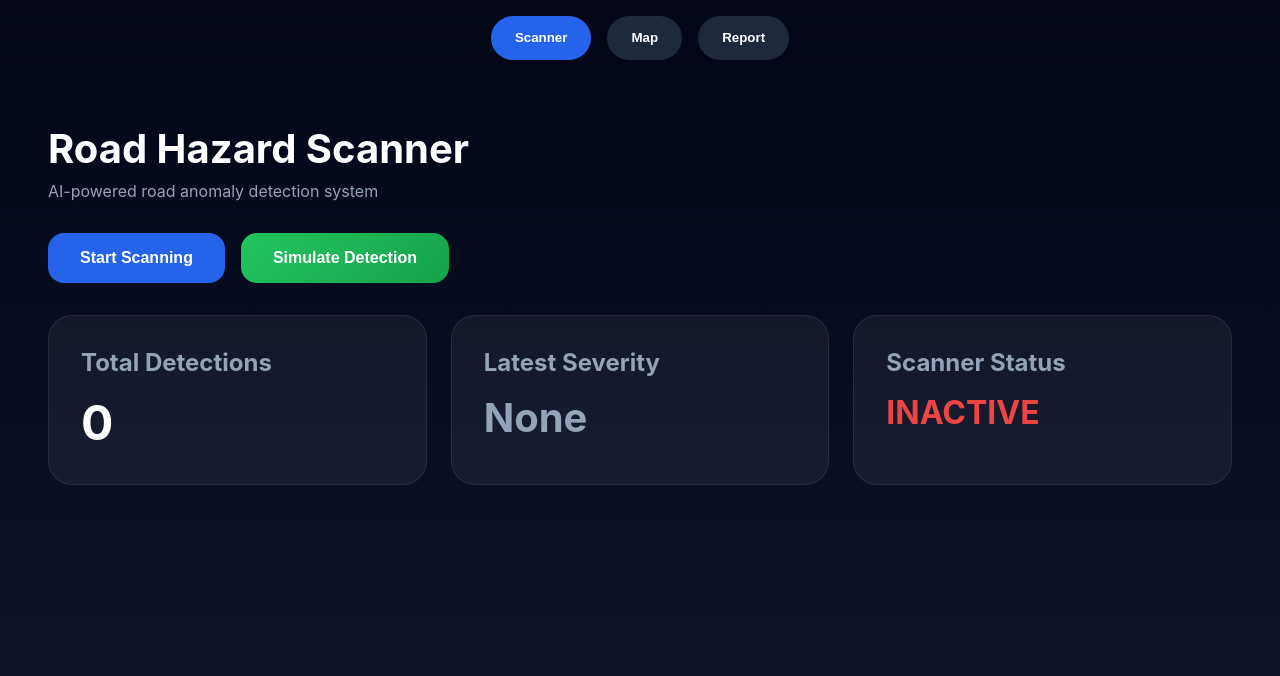
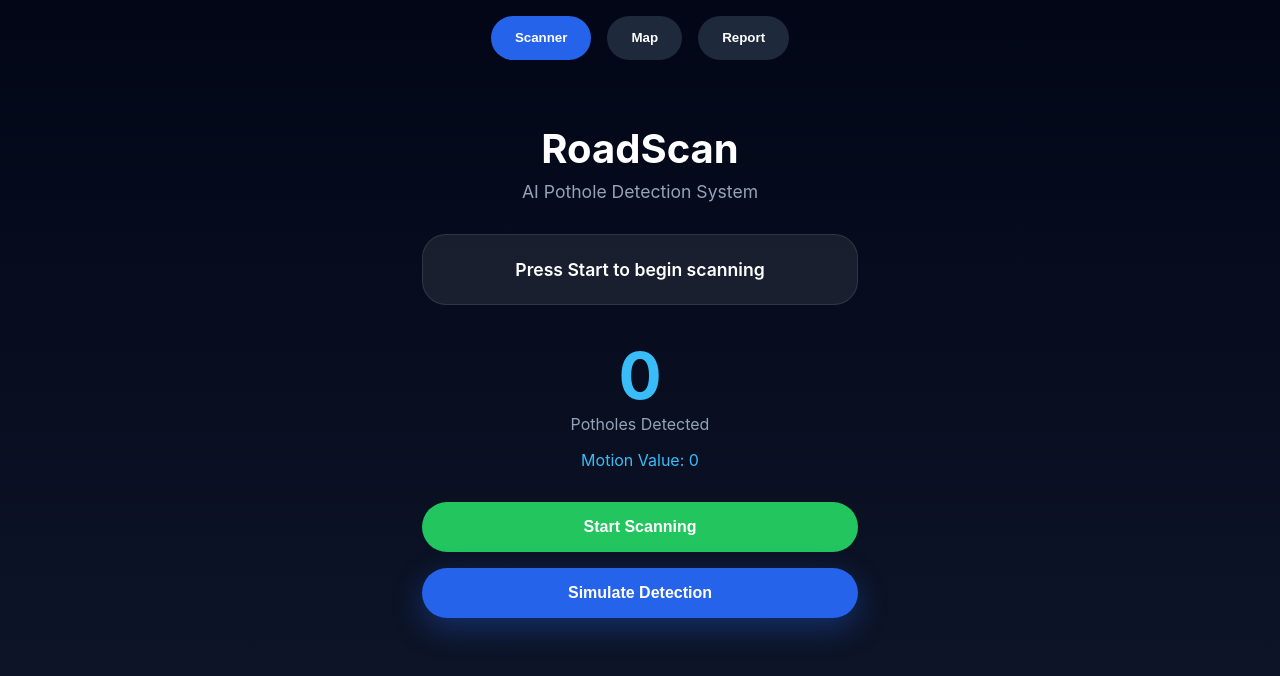
Before and after one commit to md-suleiman/Roadscan, a React (Vite) app: page / in a window 1280 px wide. Shown: the top 676 px of the page. Built offline with nearby package versions, Linux system fonts and the light colour scheme.

Commit message:
updated feature

```diff
--- a/src/components/Scanner.jsx
+++ b/src/components/Scanner.jsx
@@ -1,415 +1,243 @@
-import { useEffect, useState } from 'react'
-
-import {
-  db,
-  collection,
- addDoc,
-} from '../firebase'
+import { useState, useEffect } from 'react'
+import { db, collection, addDoc } from '../firebase'
 
 function Scanner() {
-  const [isScanning, setIsScanning] =
-    useState(false)
+  const [detecting, setDetecting] = useState(false)
+  const [count, setCount] = useState(0)
+  const [status, setStatus] = useState('Press Start to begin scanning')
+  const [lastDetection, setLastDetection] = useState(null)
+  const [clicked, setClicked] = useState(false)
+  const [motionValue, setMotionValue] = useState(0)
 
-  const [potholes, setPotholes] =
-    useState(0)
+  const reportPothole = async (severity) => {
+    setCount((prev) => prev + 1)
+    setStatus('Uploading detection...')
+    setLastDetection(new Date().toLocaleTimeString())
+    setClicked(true)
+    setTimeout(() => setClicked(false), 200)
 
-  const [severity, setSeverity] =
-    useState('None')
+    navigator.geolocation.getCurrentPosition(
+      async (position) => {
+        const report = {
+          lat: position.coords.latitude,
+          lng: position.coords.longitude,
+          severity,
+          timestamp: new Date().toISOString(),
+        }
+        await addDoc(collection(db, 'potholes'), report)
 
-  const [lastDetection, setLastDetection] =
-    useState(0)
+        let label = 'Minor'
+        if (severity > 22) label = 'Severe'
+        else if (severity > 15) label = 'Moderate'
 
-  const [demoIndex, setDemoIndex] =
-    useState(0)
-
-  const severityLevels = [
-    {
-      value: 8,
-      label: 'Minor',
-      color: '#eab308',
+        setStatus(`${label} pothole detected`)
       },
-
-    {
-      value: 17,
-      label: 'Moderate',
-      color: '#f59e0b',
-    },
-
-    {
-      value: 24,
-      label: 'Severe',
-      color: '#ef4444',
-    },
-  ]
+      () => setStatus('Location permission denied')
+    )
+  }
 
   useEffect(() => {
-    const handleMotion = async (
-      event
-    ) => {
-      if (!isScanning) return
+    let lastTrigger = 0
+    let lastZ = null
+
+    // Store last 20 delta readings with timestamps
+    // Used for both walking detection and speedbreaker detection
+    const recentDeltas = []
+
+    // WALKING FILTER
+    // Walking creates a rhythmic pattern — regular spikes every 400–800ms (one per step)
+    // If we see 4+ spikes with consistent spacing, it's footsteps, not a pothole
+    const isWalkingPattern = () => {
+      const now = Date.now()
+      // Only look at recent spikes above noise level
+      const spikes = recentDeltas.filter(
+        (d) => now - d.time < 4000 && d.value > 4
+      )
+      if (spikes.length < 4) return false
+
+      // Calculate time gaps between spikes
+      const intervals = []
+      for (let i = 1; i < spikes.length; i++) {
+        intervals.push(spikes[i].time - spikes[i - 1].time)
+      }
+
+      const avg = intervals.reduce((a, b) => a + b, 0) / intervals.length
+
+      // Walking rhythm is 400–900ms between steps
+      // If all intervals are close to the average, it's rhythmic = walking
+      const isRhythmic = intervals.every((i) => Math.abs(i - avg) < 220)
+      return isRhythmic && avg > 350 && avg < 900
+    }
+
+    // SPEEDBREAKER FILTER
+    // A speedbreaker causes gradual sustained motion across MULTIPLE readings
+    // A pothole causes ONE sudden isolated spike
+    // So if the last 4 readings are ALL elevated, it's a speedbreaker
+    const isSpeedbreaker = () => {
+      const last4 = recentDeltas.slice(-4)
+      if (last4.length < 4) return false
+      // All 4 recent readings elevated = gradual sustained bump = speedbreaker
+      return last4.every((d) => d.value > 5)
+    }
+
+    const handleMotion = (event) => {
+      const currentZ = event.accelerationIncludingGravity?.z || 0
+      if (lastZ === null) {
+        lastZ = currentZ
+        return
+      }
+
+      const delta = Math.abs(currentZ - lastZ)
+      lastZ = currentZ
+
+      // Keep rolling window of last 20 readings
+      recentDeltas.push({ value: delta, time: Date.now() })
+      if (recentDeltas.length > 20) recentDeltas.shift()
+
+      setMotionValue(delta.toFixed(2))
 
       const now = Date.now()
 
-      if (
-        now - lastDetection <
-        2000
-      )
+      // Only process if spike is significant and cooldown has passed
+      if (delta > 8 && now - lastTrigger > 1500) {
+
+        // Check walking pattern first
+        if (isWalkingPattern()) {
+          setStatus('Walking detected — ignored')
           return
+        }
 
-      const acc =
-        event.accelerationIncludingGravity
+        // Check speedbreaker pattern
+        if (isSpeedbreaker()) {
+          setStatus('Speedbreaker detected — ignored')
+          return
+        }
 
-      if (!acc) return
+        // It's a real pothole — classify severity by delta magnitude
+        // These ranges are calibrated for realistic phone motion values
+        lastTrigger = now
+        let severity
+        if (delta > 22) {
+          severity = 26       // Severe — very sharp jolt
+        } else if (delta > 14) {
+          severity = 19       // Moderate — clear bump
+        } else {
+          severity = 12       // Minor — small dip
+        }
 
-      const total =
-        Math.abs(acc.x || 0) +
-        Math.abs(acc.y || 0) +
-        Math.abs(acc.z || 0)
-
-      let level = null
-
-      if (total > 15) {
-        level = {
-          label: 'Severe',
-          value: total,
-        }
-      } else if (total > 10) {
-        level = {
-          label: 'Moderate',
-          value: total,
-        }
-      } else if (total > 7) {
-        level = {
-          label: 'Minor',
-          value: total,
+        reportPothole(severity)
       }
     }
 
-      if (level) {
-        setPotholes((prev) => prev + 1)
-
-        setSeverity(level.label)
-
-        setLastDetection(now)
-
-        navigator.geolocation.getCurrentPosition(
-          async (position) => {
-            await addDoc(
-              collection(
-                db,
-                'potholes'
-              ),
-              {
-                lat:
-                  position.coords
-                    .latitude,
-
-                lng:
-                  position.coords
-                    .longitude,
-
-                severity:
-                  level.value,
-
-                label:
-                  level.label,
-
-                timestamp:
-                  Date.now(),
+    if (detecting) {
+      // iOS requires explicit permission for DeviceMotion
+      if (
+        typeof DeviceMotionEvent !== 'undefined' &&
+        typeof DeviceMotionEvent.requestPermission === 'function'
+      ) {
+        DeviceMotionEvent.requestPermission().then((permission) => {
+          if (permission === 'granted') {
+            window.addEventListener('devicemotion', handleMotion)
+            setStatus('Motion detection active')
           }
-            )
-          }
-        )
+        })
+      } else {
+        window.addEventListener('devicemotion', handleMotion)
+        setStatus('Motion detection active')
       }
     }
 
-    window.addEventListener(
-      'devicemotion',
-      handleMotion
-    )
-
     return () => {
-      window.removeEventListener(
-        'devicemotion',
-        handleMotion
-      )
+      window.removeEventListener('devicemotion', handleMotion)
     }
-  }, [
-    isScanning,
-    lastDetection,
-  ])
-
-  const simulateDetection =
-    async () => {
-      const current =
-        severityLevels[
-          demoIndex
-        ]
-
-      setPotholes(
-        (prev) => prev + 1
-      )
-
-      setSeverity(current.label)
-
-      navigator.geolocation.getCurrentPosition(
-        async (position) => {
-          await addDoc(
-            collection(
-              db,
-              'potholes'
-            ),
-            {
-              lat:
-                position.coords
-                  .latitude,
-
-              lng:
-                position.coords
-                  .longitude,
-
-              severity:
-                current.value,
-
-              label:
-                current.label,
-
-              timestamp:
-                Date.now(),
-            }
-          )
-        }
-      )
-
-      setDemoIndex(
-        (prev) =>
-          (prev + 1) % 3
-      )
-    }
-
-  const getSeverityColor = () => {
-    if (severity === 'Severe')
-      return '#ef4444'
-
-    if (
-      severity === 'Moderate'
-    )
-      return '#f59e0b'
-
-    if (severity === 'Minor')
-      return '#eab308'
-
-    return '#94a3b8'
-  }
+  }, [detecting])
 
   return (
     <div
       style={{
+        textAlign: 'center',
         padding: '2rem',
-        color: 'white',
+        maxWidth: '500px',
+        margin: '0 auto',
       }}
     >
-      <h1
-        style={{
-          fontSize: '2.5rem',
-          marginBottom: '0.5rem',
-        }}
-      >
-        Road Hazard Scanner
-      </h1>
+      <h2 style={{ fontSize: '2.5rem', marginBottom: '0.5rem', color: 'white' }}>
+        RoadScan
+      </h2>
 
-      <p
-        style={{
-          color: '#94a3b8',
-          marginBottom: '2rem',
-        }}
-      >
-        AI-powered road anomaly
-        detection system
+      <p style={{ color: '#94a3b8', marginBottom: '2rem', fontSize: '1.1rem' }}>
+        AI Pothole Detection System
       </p>
 
       <div
         style={{
-          display: 'flex',
-          gap: '1rem',
+          background: 'rgba(255,255,255,0.08)',
+          padding: '1.5rem',
+          borderRadius: '24px',
           marginBottom: '2rem',
-          flexWrap: 'wrap',
+          border: '1px solid rgba(255,255,255,0.1)',
         }}
       >
+        <p style={{ fontSize: '1.1rem', margin: 0, color: 'white', fontWeight: '600' }}>
+          {status}
+        </p>
+        {lastDetection && (
+          <p style={{ fontSize: '0.95rem', color: '#cbd5e1', marginTop: '0.8rem' }}>
+            Last detected at {lastDetection}
+          </p>
+        )}
+      </div>
+
+      <div style={{ marginBottom: '2rem' }}>
+        <p style={{ fontSize: '4rem', fontWeight: 'bold', margin: 0, color: '#38bdf8' }}>
+          {count}
+        </p>
+        <p style={{ color: '#94a3b8', margin: 0, fontSize: '1rem' }}>
+          Potholes Detected
+        </p>
+        <p style={{ color: '#38bdf8', marginTop: '1rem', fontSize: '1rem' }}>
+          Motion Value: {motionValue}
+        </p>
+      </div>
+
       <button
-          onClick={() =>
-            setIsScanning(
-              !isScanning
-            )
-          }
+        onClick={() => setDetecting(!detecting)}
         style={{
-            padding:
-              '1rem 2rem',
-
-            borderRadius: '16px',
-
+          padding: '1rem 2rem',
+          fontSize: '1rem',
+          backgroundColor: detecting ? '#ef4444' : '#22c55e',
+          color: 'white',
           border: 'none',
-
-            background: isScanning
-              ? '#ef4444'
-              : '#2563eb',
-
-            color: 'white',
-
-            fontWeight: 'bold',
-
-            fontSize: '1rem',
-
+          borderRadius: '50px',
           cursor: 'pointer',
+          width: '100%',
+          marginBottom: '1rem',
+          fontWeight: '700',
         }}
       >
-          {isScanning
-            ? 'Stop Scanning'
-            : 'Start Scanning'}
+        {detecting ? 'Stop Scanning' : 'Start Scanning'}
       </button>
 
       <button
-          onClick={
-            simulateDetection
-          }
+        onClick={() => reportPothole(18)}
         style={{
-            padding:
-              '1rem 2rem',
-
-            borderRadius: '16px',
-
+          padding: '1rem 2rem',
+          fontSize: '1rem',
+          backgroundColor: clicked ? '#1d4ed8' : '#2563eb',
+          transform: clicked ? 'scale(0.96)' : 'scale(1)',
+          color: 'white',
           border: 'none',
-
-            background:
-              'linear-gradient(135deg,#22c55e,#16a34a)',
-
-            color: 'white',
-
-            fontWeight: 'bold',
-
-            fontSize: '1rem',
-
+          borderRadius: '50px',
           cursor: 'pointer',
+          width: '100%',
+          transition: 'all 0.15s ease',
+          boxShadow: '0 10px 30px rgba(37,99,235,0.35)',
+          fontWeight: '700',
         }}
       >
         Simulate Detection
       </button>
     </div>
-
-      <div
-        style={{
-          display: 'grid',
-
-          gridTemplateColumns:
-            'repeat(auto-fit, minmax(240px, 1fr))',
-
-          gap: '1.5rem',
-        }}
-      >
-        <div
-          style={{
-            background:
-              'rgba(255,255,255,0.05)',
-
-            padding: '2rem',
-
-            borderRadius: '24px',
-
-            border:
-              '1px solid rgba(255,255,255,0.08)',
-          }}
-        >
-          <h2
-            style={{
-              color: '#94a3b8',
-              marginBottom: '1rem',
-            }}
-          >
-            Total Detections
-          </h2>
-
-          <h1
-            style={{
-              fontSize: '3rem',
-              margin: 0,
-            }}
-          >
-            {potholes}
-          </h1>
-        </div>
-
-        <div
-          style={{
-            background:
-              'rgba(255,255,255,0.05)',
-
-            padding: '2rem',
-
-            borderRadius: '24px',
-
-            border:
-              '1px solid rgba(255,255,255,0.08)',
-          }}
-        >
-          <h2
-            style={{
-              color: '#94a3b8',
-              marginBottom: '1rem',
-            }}
-          >
-            Latest Severity
-          </h2>
-
-          <h1
-            style={{
-              fontSize: '2.5rem',
-              margin: 0,
-              color:
-                getSeverityColor(),
-            }}
-          >
-            {severity}
-          </h1>
-        </div>
-
-        <div
-          style={{
-            background:
-              'rgba(255,255,255,0.05)',
-
-            padding: '2rem',
-
-            borderRadius: '24px',
-
-            border:
-              '1px solid rgba(255,255,255,0.08)',
-          }}
-        >
-          <h2
-            style={{
-              color: '#94a3b8',
-              marginBottom: '1rem',
-            }}
-          >
-            Scanner Status
-          </h2>
-
-          <h1
-            style={{
-              fontSize: '2rem',
-              margin: 0,
-              color: isScanning
-                ? '#22c55e'
-                : '#ef4444',
-            }}
-          >
-            {isScanning
-              ? 'ACTIVE'
-              : 'INACTIVE'}
-          </h1>
-        </div>
-      </div>
-    </div>
   )
 }
 
```
Lines whose indentation alone changed are shown as unchanged.
